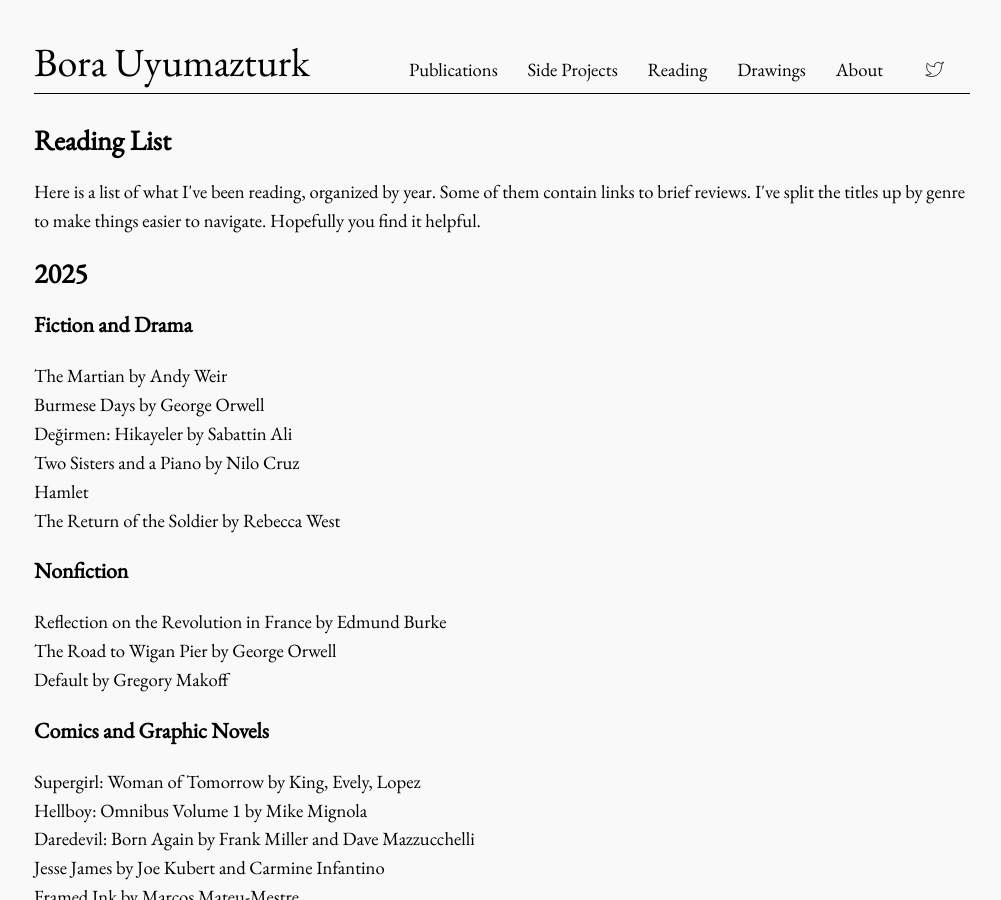
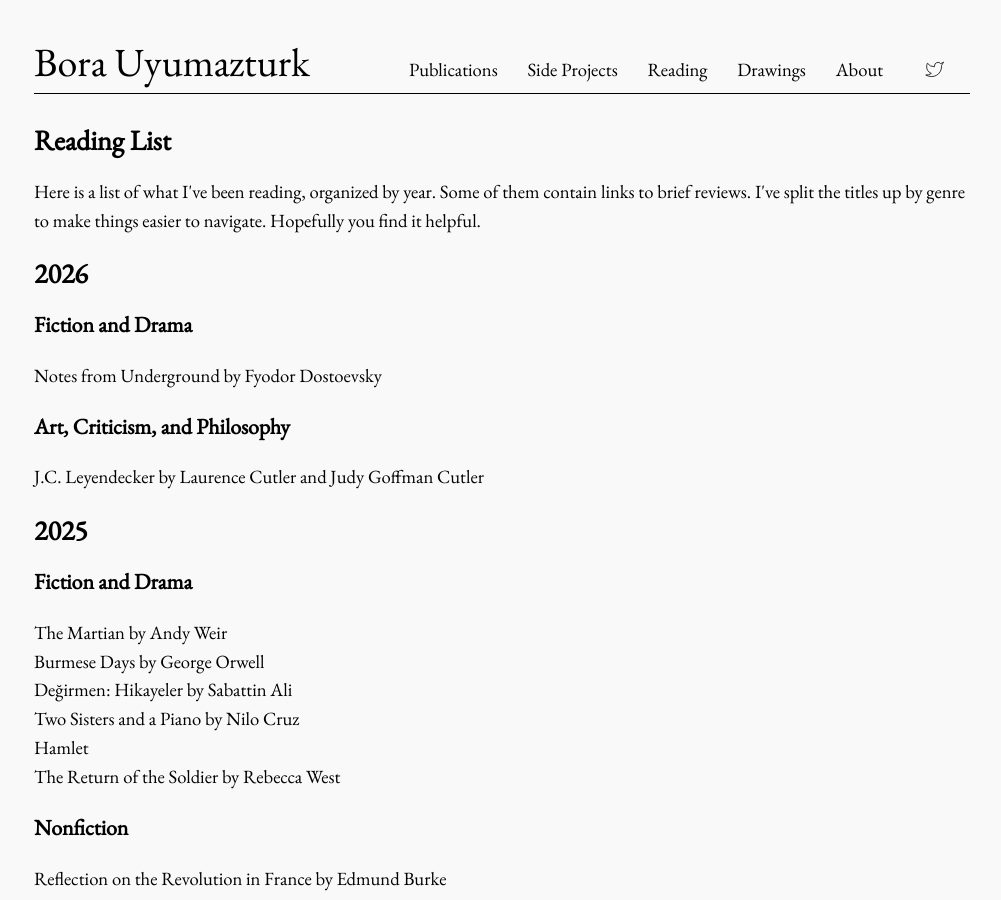
Before and after one commit to bora-uyumazturk/bora-uyumazturk.github.io, a Jekyll site: the page built from reading.html, in a window 1280 px wide and 900 px high. Shown: the whole window, without its empty margins (138-1139 px from the left). Built offline with Jekyll 4.4.1, drawn with Linux system fonts in a browser that asks for light colours.

Commit message:
Update reading.html

```diff
--- a/reading.html
+++ b/reading.html
@@ -11,6 +11,16 @@ title: Reading
     I've split the titles up by genre to make things easier to navigate. Hopefully you find it
     helpful.
   </p>
+
+  <h2>2026</h2>
+
+  <h3>Fiction and Drama</h3>
+
+  Notes from Underground by Fyodor Dostoevsky
+
+  <h3>Art, Criticism, and Philosophy</h3>
+
+  J.C. Leyendecker by Laurence Cutler and Judy Goffman Cutler
 
   <h2>2025</h2>
 
```
